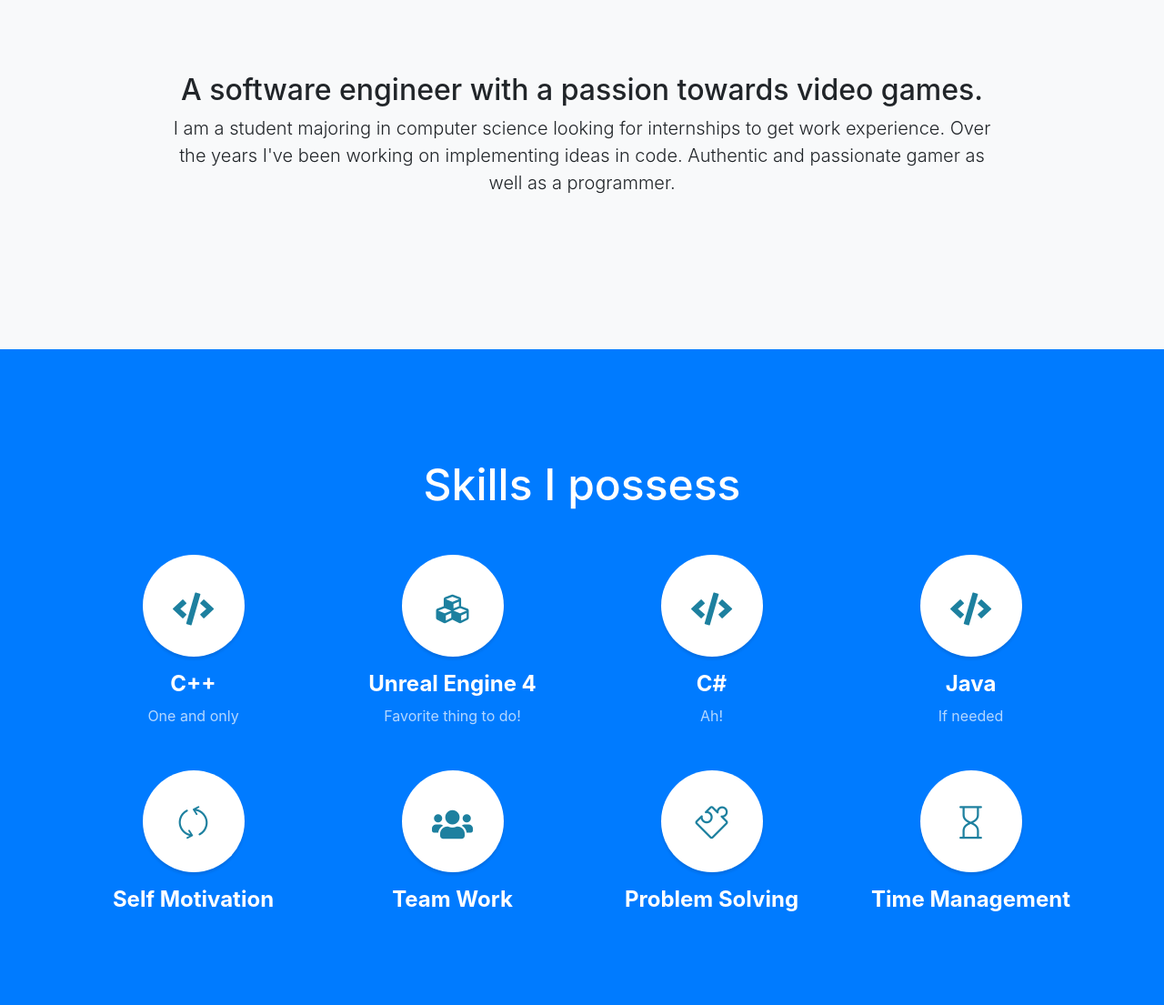
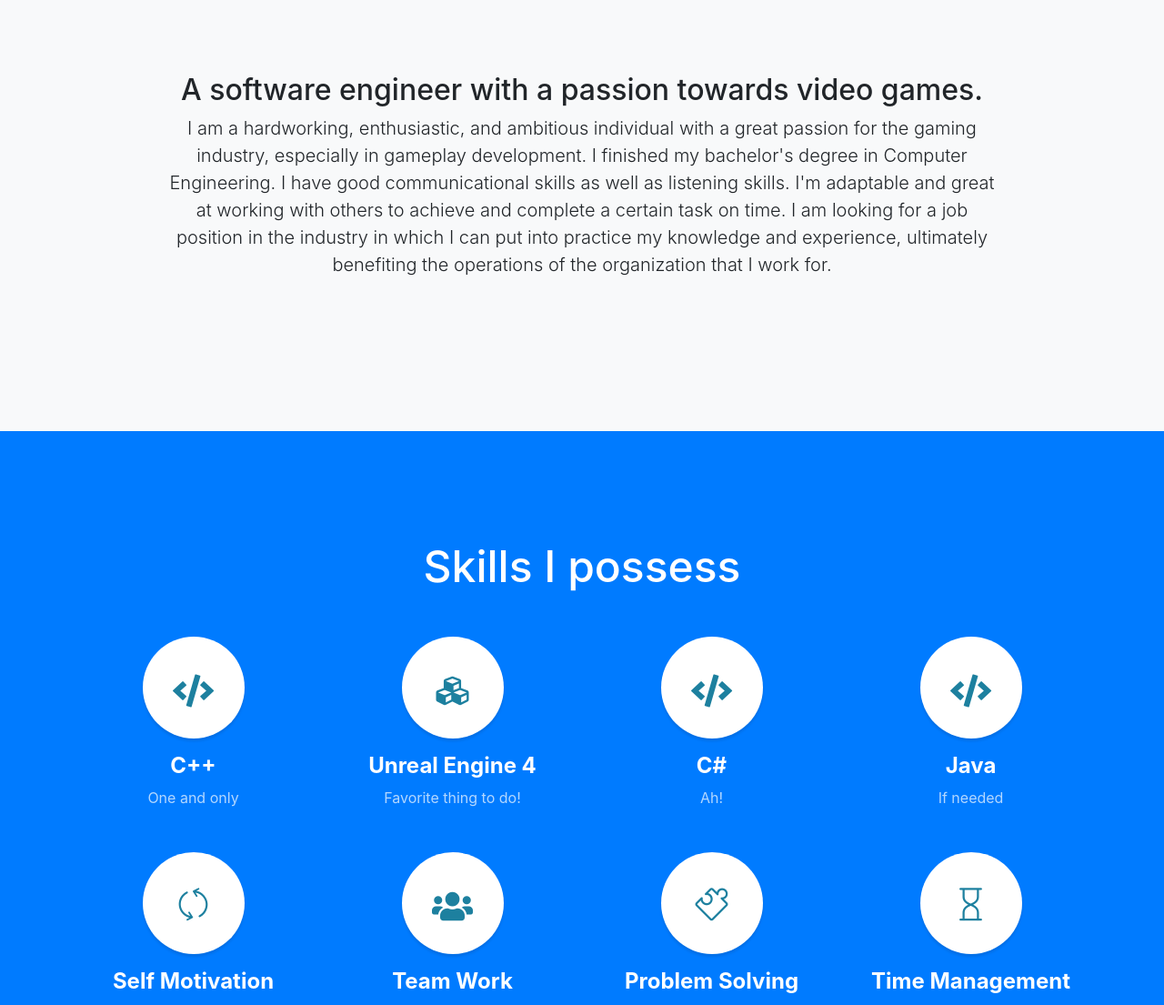
Before and after one commit to adivic/adivic.github.io, a website with bundled scripts: page index.html in a window 1280 px wide. Shown: the part 840-1945 px from the top of the page at 91% size. Built offline with nearby package versions, Linux system fonts and the light colour scheme.

Commit message:
updating bio

```diff
--- a/index.html
+++ b/index.html
@@ -72,7 +72,10 @@
       <div class="row">
         <div class="col-lg-10 mx-auto">
           <h2>A software engineer with a passion towards video games.</h2>
-          <p class="lead mb-5">I am a student majoring in computer science looking for internships to get work experience. Over the years I've been working on implementing ideas in code. Authentic and passionate gamer as well as a programmer.</p>
+          <p class="lead mb-5">I am a hardworking, enthusiastic, and ambitious individual with a great passion for the gaming industry, especially in gameplay development.
+            I finished my bachelor's degree in Computer Engineering. I have good communicational skills as well as listening skills.
+            I'm adaptable and great at working with others to achieve and complete a certain task on time.
+            I am looking for a job position in the industry in which I can put into practice my knowledge and experience, ultimately benefiting the operations of the organization that I work for.</p>
         </div>
       </div>
     </div>
@@ -206,7 +209,7 @@
             <div class="caption">
               <div class="caption-content">
                 <div class="h2">Simple Shooter</div>
-                <p class="mb-0">FPS prototype created inside Unreal Engine using C++. The main goal was to create main logic for fps shooter out there. Creating grenades, Weapons and AI. (Discarded)</p>
+                <p class="mb-0">FPS prototype created inside Unreal Engine using C++. The main goal was to create main logic for fps shooter out there. Creating grenades, Weapons and AI.</p>
               </div>
             </div>
             <img class="img-fluid" src="img/SimpleGame.PNG" alt="SimpleShooter">
```
Also changed, not shown: AgentZero.html (+1 -1 lines).
